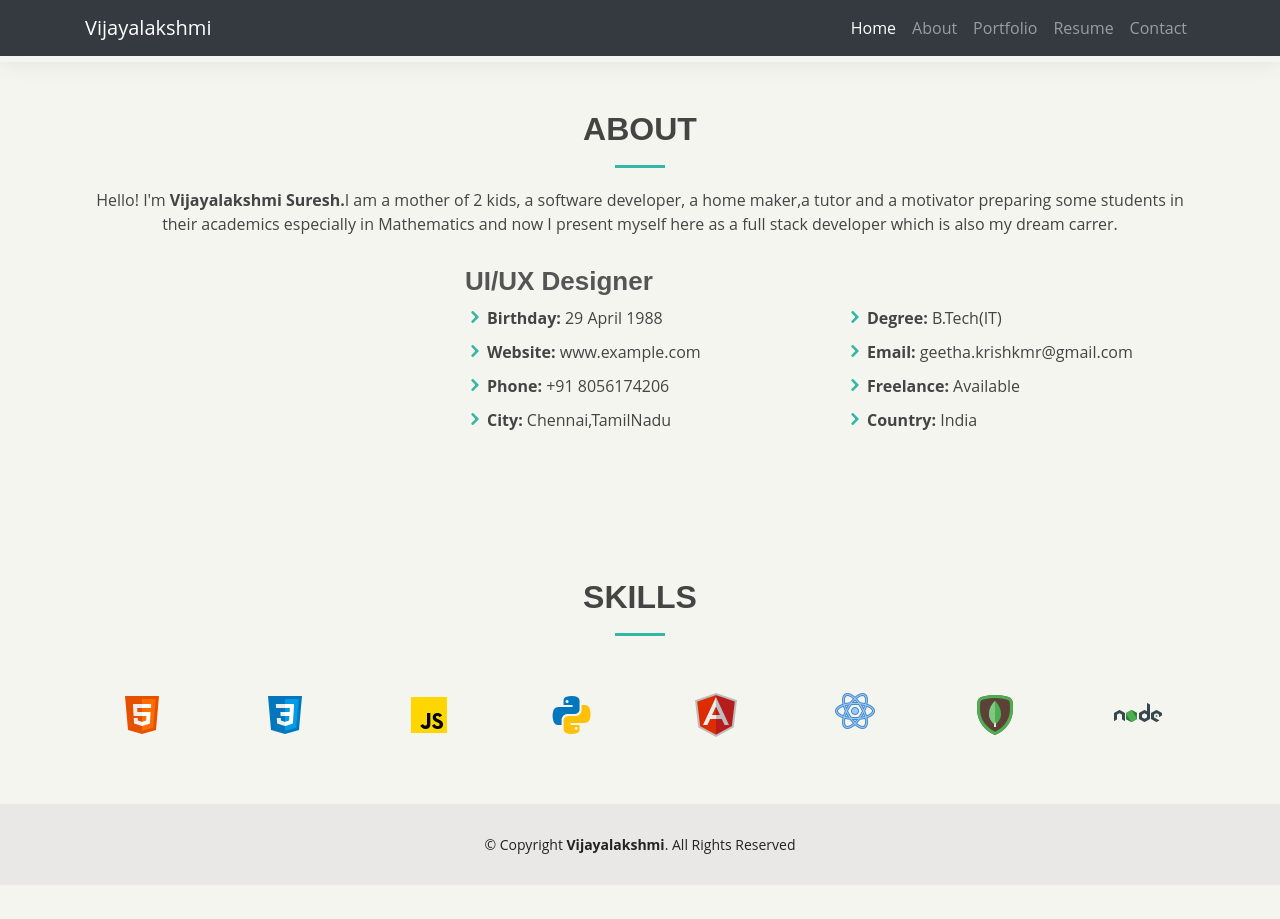
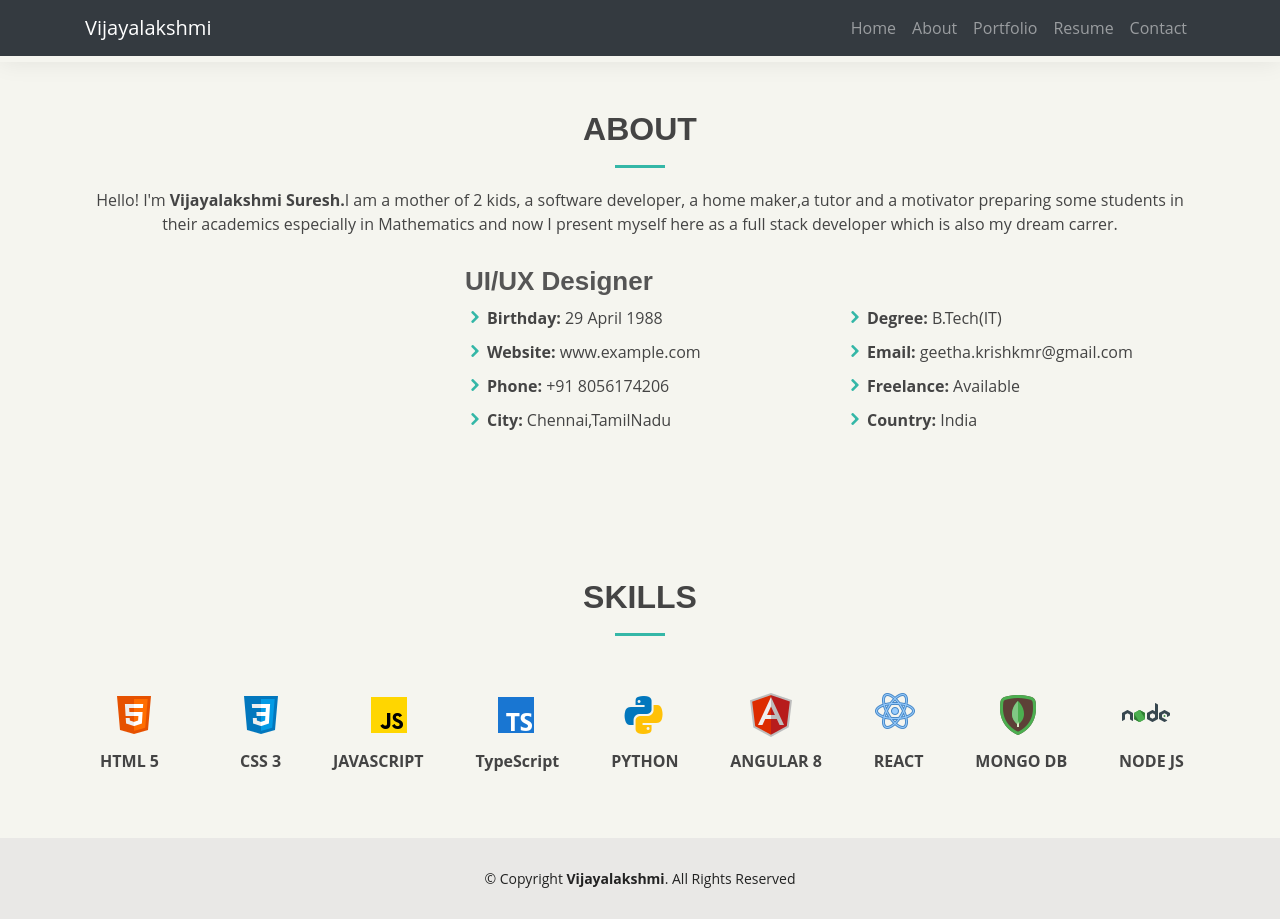
Before and after one commit to Vijayalakshmi-krishna/Vijayalakshmi-Portfolio, an Angular app: page /about in a window 1280 px wide. Before the commit the page ends 885 px from the top, so only its background shows below. Built offline with nearby package versions, Linux system fonts and the light colour scheme.

Commit message:
version 1.5

```diff
--- a/src/app/about/about.component.html
+++ b/src/app/about/about.component.html
@@ -6,7 +6,9 @@
 
       <div class="section-title">
         <h2>About</h2>
-        <p>Hello! I'm <b>Vijayalakshmi Suresh.</b>I am a mother of 2 kids, a software developer, a home maker,a tutor and a motivator preparing some students in their academics especially in Mathematics and now I present myself here as a full stack developer which is also my dream carrer.</p>
+        <p>Hello! I'm <b>Vijayalakshmi Suresh.</b>I am a mother of 2 kids, a software developer, a home maker,a tutor
+          and a motivator preparing some students in their academics especially in Mathematics and now I present myself
+          here as a full stack developer which is also my dream carrer.</p>
       </div>
 
       <div class="row">
@@ -56,23 +58,85 @@
         <!-- <p>I have worked with the technology listed below and have worked on some hands- on projects too </p> -->
       </div>
 
-        <div class="row skills-content">
+      <div class="row skills-content">
+
+        <span class="skill"><img src="assets\img\html5.png" /></span>
+
+        <span class="skill"><img src="assets\img\css3.png" /></span>
+
+        <span class="skill"><img src="assets\img\js.png" /></span>
+        <span class="skill"><img src="assets\img\typescript.png" /></span>
+        <span class="skill"><img src="assets\img\python3.png" /></span>
+        <span class="skill"><img src="assets\img\angular.png" /></span>
+        <span class="skill"><img src="assets\img\react.png" /> </span>
+        <span class="skill"><img src="assets\img\mongodb.png" /> </span>
+        <span class="skill"><img src="assets\img\nodejs.png" /> </span>
+      </div>
+      <div class="row skills-content">
+        <span class="skill"><strong>&nbsp;HTML 5</strong></span>
+        <span class="skill"><strong>&nbsp; &nbsp; &nbsp; &nbsp;CSS 3</strong></span>
+        <span class="skill"><strong>JAVASCRIPT</strong></span>
+        <span class="skill"><strong>TypeScript</strong></span>
+        <span class="skill"><strong>PYTHON</strong></span>
+        <span class="skill"><strong>ANGULAR 8</strong></span>
+        <span class="skill"><strong>REACT</strong></span>
+        <span class="skill"><strong>MONGO DB</strong></span>
+        <span class="skill"><strong>NODE JS</strong></span>
+        </div>
+      <!-- <ul class="nav nav-pills bg-dark flex-column flex-sm-row col-md-7">
+          <li class="nav-item">
+            <a class="flex-sm-fill text-sm-center nav-link active" data-toggle="pill" href="#webtech">Web Technologies</a>
+          </li>
+          <li class="nav-item">
+            <a class="flex-sm-fill text-sm-center nav-link" data-toggle="pill" href="#Programming">Programming</a>
+          </li>
+          <li class="nav-item">
+            <a class="flex-sm-fill text-sm-center nav-link" data-toggle="pill" href="#uiframe">UI FrameWorks</a>
+          </li>
+          <li class="nav-item">
+            <a class="flex-sm-fill text-sm-center nav-link" data-toggle="pill" href="#database">Database</a>
+          </li>
+          <li class="nav-item">
+            <a class="flex-sm-fill text-sm-center nav-link" data-toggle="pill" href="#cloud">Cloud</a>
+          </li>
+        </ul> -->
+
+      <!-- <div class="tab-content">
+          <div id="webtech" class="tab-pane in active">
+
             <span class="skill"><img src="assets\img\html5.png" /></span>
 
             <span class="skill"><img src="assets\img\css3.png" /></span>
 
+          </div>
+          <div id="Programming" class="tab-pane fade">
+
             <span class="skill"><img src="assets\img\js.png" /></span>
+            <span class="skill"><img src="assets\img\typescript.png" /></span>
             <span class="skill"><img src="assets\img\python3.png" /></span>
+          </div>
+          <div id="uiframe" class="tab-pane fade">
+
             <span class="skill"><img src="assets\img\angular.png" /></span>
-            <span class="skill"><img src="assets\img\react.png" />  </span>
+            <span class="skill"><img src="assets\img\react.png" /></span>
+          </div>
+          <div id="database" class="tab-pane fade">
+
             <span class="skill"><img src="assets\img\mongodb.png" /> </span>
-            <span class="skill"><img src="assets\img\nodejs.png" /> </span>
+          </div>
+          <div id="cloud" class="tab-pane fade">
 
+            <span class="skill"><img src="assets\img\aws.png" /> </span>
+          </div>
 
-        </div>
+        </div> -->
+
 
     </div>
 
 
+
+
+
   </section><!-- End Skills Section -->
 </main>
--- a/src/app/contact/contact.component.css
+++ b/src/app/contact/contact.component.css
@@ -10,3 +10,7 @@
 {
     color: red;
 }
+.info
+{
+    background-color:rgb(245, 245, 239);
+}
--- a/src/app/navbar/navbar.component.html
+++ b/src/app/navbar/navbar.component.html
@@ -25,7 +25,7 @@
         </button>
         <div class="collapse navbar-collapse" id="navbarResponsive">
           <ul class="navbar-nav ml-auto">
-            <li class="nav-item active">
+            <li class="nav-item">
               <a class="nav-link" routerLink='home'>Home
                 <span class="sr-only">(current)</span>
               </a>
```
Also changed, not shown: src/assets/img/aws.png (added), src/assets/img/typescript.png (added).
